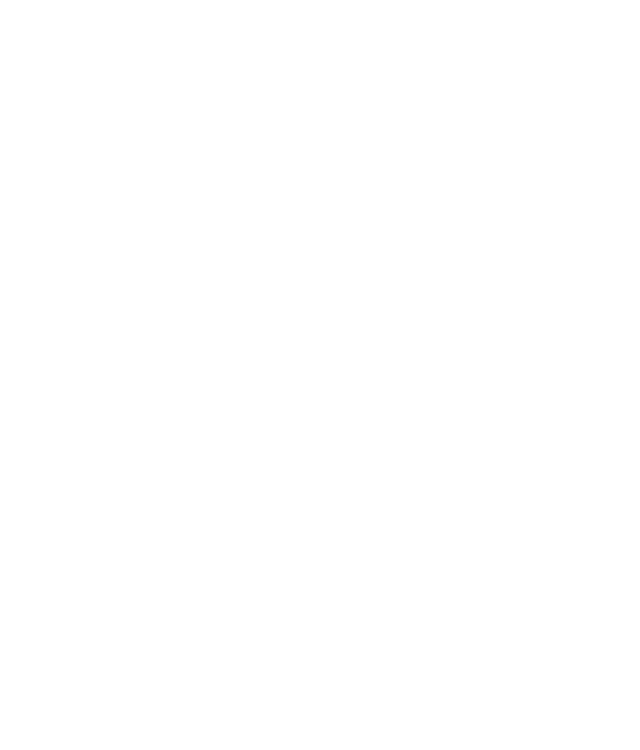
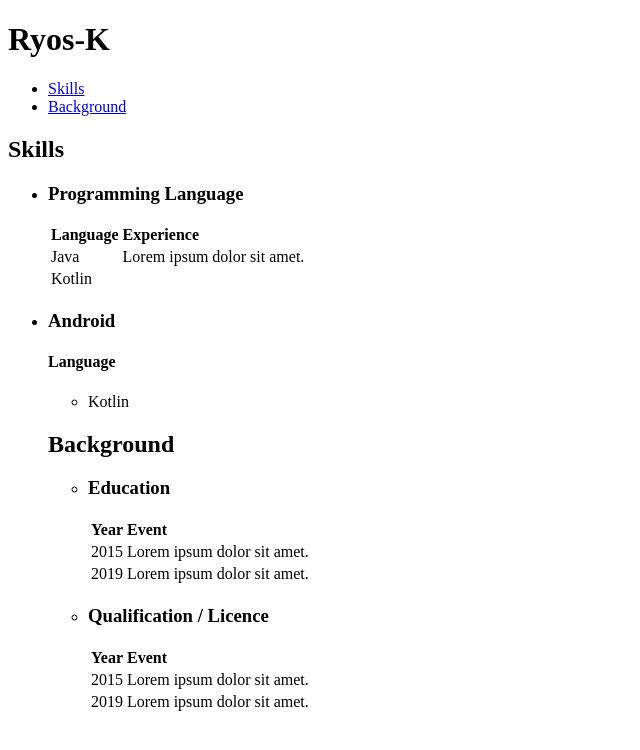
Before and after one commit to Ryos-K/ryos-k.github.io, a plain HTML site: page docs/index.html in a window 1280 px wide. Shown: the whole page, without its empty margins (0-640 px from the left). Drawn offline with Linux system fonts and the light colour scheme.

Commit message:
feat: Add dummy of Skills and Background

```diff
--- a/docs/index.html
+++ b/docs/index.html
@@ -6,6 +6,83 @@
         <meta name="description" content="Ryos-K のポートフォリオ">
     </head>
     <body>
-
+        <header>
+            <h1>Ryos-K</h1>
+            <nav>
+                <ul>
+                    <li><a href="#">Skills</a></li>
+                    <li><a href="#">Background</a></li>
+                </ul>
+            </nav>
+        </header>
+        <main>
+            <section>
+                <h2>Skills</h2>
+                <ul>
+                    <li>
+                        <h3>Programming Language</h3>
+                        <table>
+                            <tr>
+                                <th>Language</th>
+                                <th>Experience</th>
+                            </tr>
+                            <tr>
+                                <td>Java</td>
+                                <td>Lorem ipsum dolor sit amet.</td>
+                            </tr>
+                            <tr>
+                                <td>Kotlin</td>
+                            </tr>
+                        </table>
+                    </li>
+                    <li>
+                        <h3>Android</h3>
+                        <div>
+                            <h4>Language</h4>
+                            <ul>
+                                <li>Kotlin</li>
+                            </ul>
+                        </div>
+                    </li>
+            <section>
+                <h2>Background</h2>
+                <ul>
+                    <li>
+                        <h3>Education</h3>
+                        <table>
+                            <tr>
+                                <th>Year</th>
+                                <th>Event</th>
+                            </tr>
+                            <tr>
+                                <td>2015</td>
+                                <td>Lorem ipsum dolor sit amet.</td>
+                            </tr>
+                            <tr>
+                                <td>2019</td>
+                                <td>Lorem ipsum dolor sit amet.</td>
+                            </tr>
+                        </table>
+                    </li>
+                    <li>
+                        <h3>Qualification / Licence</h3>
+                        <table>
+                            <tr>
+                                <th>Year</th>
+                                <th>Event</th>
+                            </tr>
+                            <tr>
+                                <td>2015</td>
+                                <td>Lorem ipsum dolor sit amet.</td>
+                            </tr>
+                            <tr>
+                                <td>2019</td>
+                                <td>Lorem ipsum dolor sit amet.</td>
+                            </tr>
+                        </table>
+                    </li>
+                </ul>
+            </section>
+        </main>
     </body>
 </html>
```
